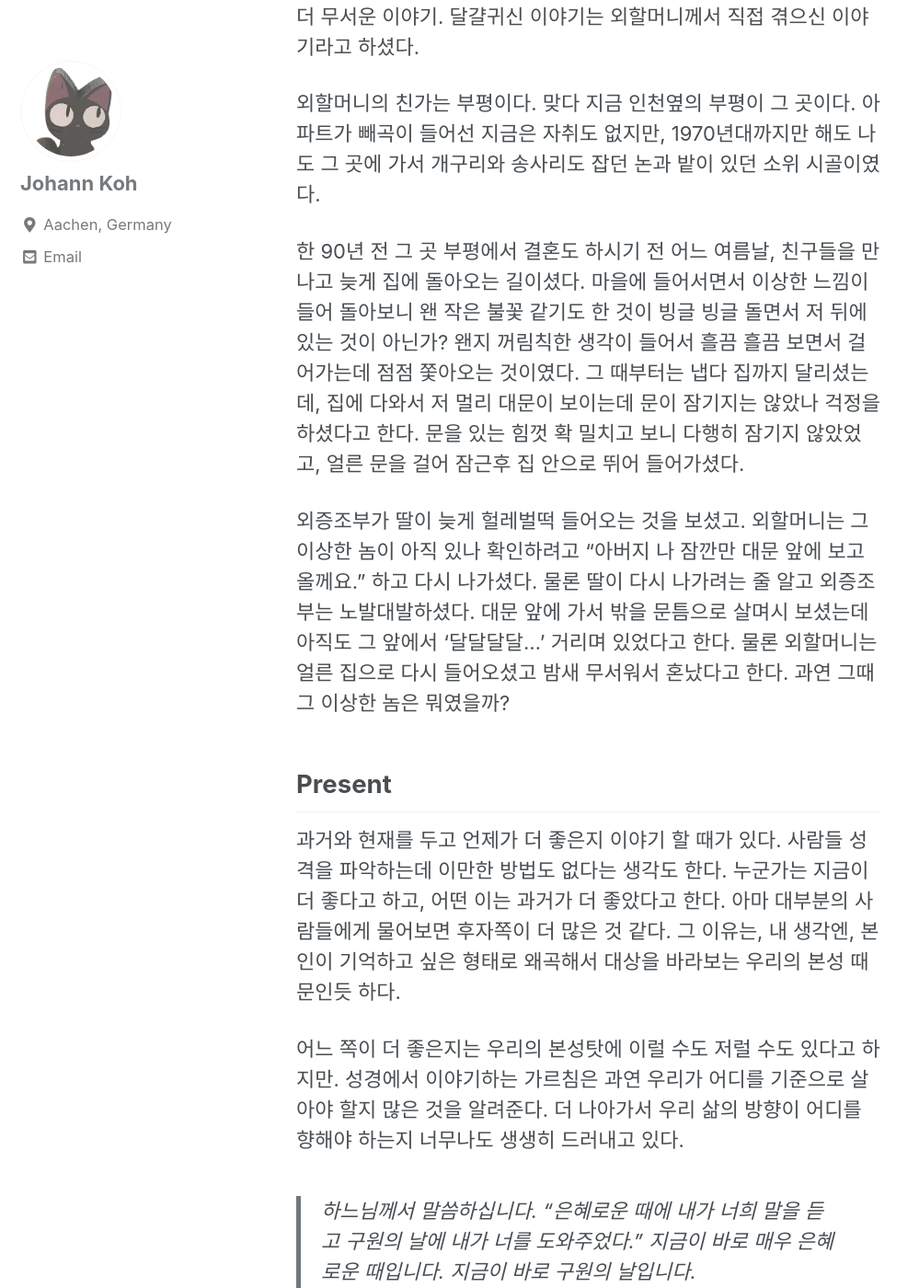
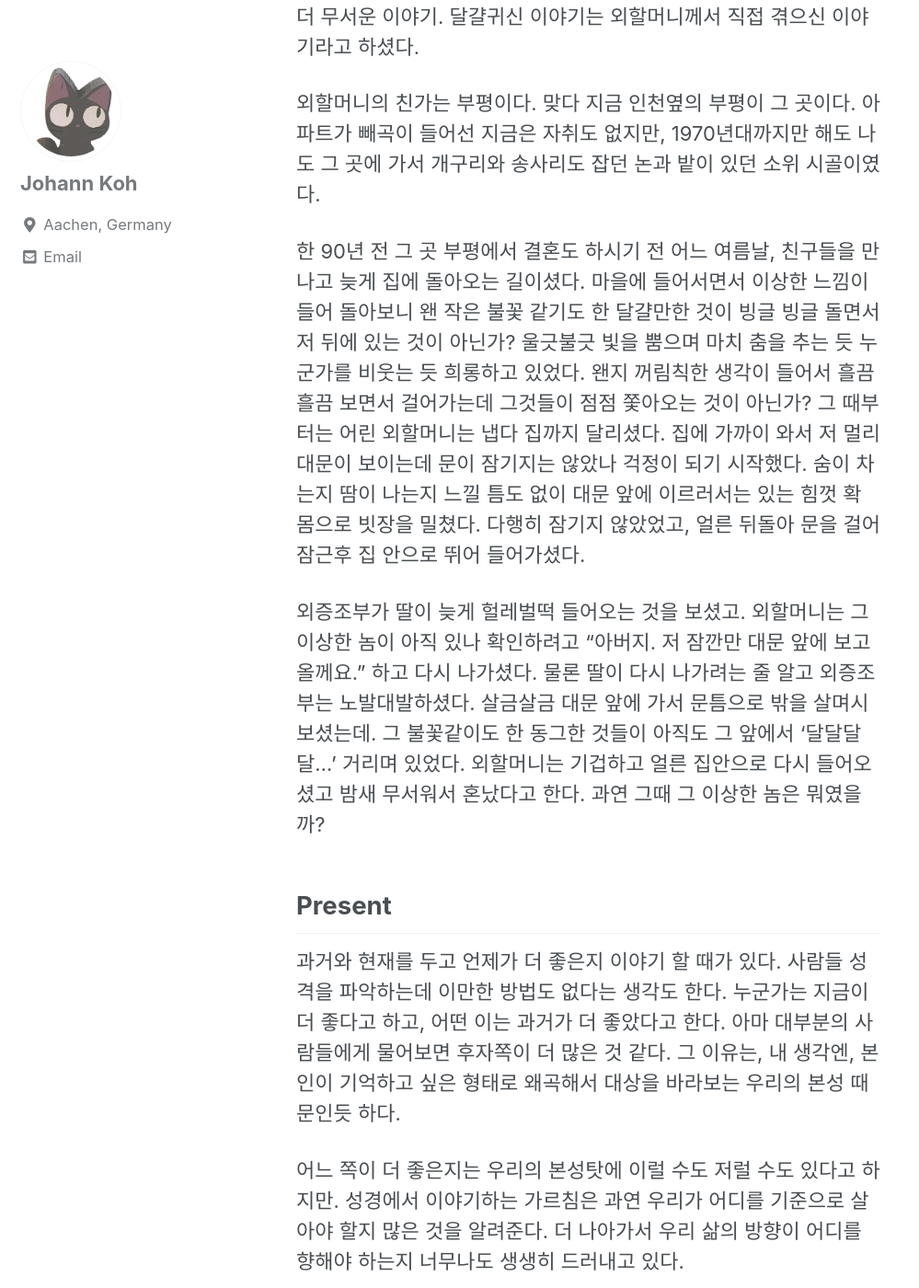
Before and after one commit to meuus/meuus.github.io, a Jekyll site: the page built from _posts/2019-05-01-present.md, in a window 1280 px wide and 1400 px high, scrolled down 2744 px. Shown: the whole window at 92% size, without its empty margins (0-999 px from the left). Built offline with Jekyll 4.4.1, drawn with Linux system fonts in a browser that asks for light colours; cached includes are drawn as plain includes.

Commit message:
modified:   _posts/2019-05-01-present.md

```diff
--- a/_posts/2019-05-01-present.md
+++ b/_posts/2019-05-01-present.md
@@ -79,16 +79,19 @@ tags:
 
 한 90년 전 그 곳 부평에서 결혼도 하시기 전 어느 여름날, 친구들을 만나고 늦게
 집에 돌아오는 길이셨다. 마을에 들어서면서 이상한 느낌이 들어 돌아보니 왠 작은 불꽃 같기도 한
-것이 빙글 빙글 돌면서 저 뒤에 있는 것이 아닌가? 왠지 꺼림칙한 생각이 들어서 흘끔 흘끔 보면서
-걸어가는데 점점 쫓아오는 것이였다. 그 때부터는 냅다 집까지 달리셨는데, 집에 다와서 저 멀리
-대문이 보이는데 문이 잠기지는 않았나 걱정을 하셨다고 한다. 문을 있는 힘껏 확 밀치고 보니
-다행히 잠기지 않았었고, 얼른 문을 걸어 잠근후 집 안으로 뛰어 들어가셨다.
+달걀만한 것이 빙글 빙글 돌면서 저 뒤에 있는 것이 아닌가? 울긋불긋 빛을 뿜으며
+마치 춤을 추는 듯 누군가를 비웃는 듯 희롱하고 있었다.
+왠지 꺼림칙한 생각이 들어서 흘끔 흘끔 보면서 걸어가는데 그것들이 점점 쫓아오는 것이 아닌가?
+그 때부터는 어린 외할머니는 냅다 집까지 달리셨다. 집에 가까이 와서 저 멀리
+대문이 보이는데 문이 잠기지는 않았나 걱정이 되기 시작했다. 숨이 차는지 땀이 나는지 느낄 틈도 없이
+대문 앞에 이르러서는 있는 힘껏 확 몸으로 빗장을 밀쳤다.
+다행히 잠기지 않았었고, 얼른 뒤돌아 문을 걸어 잠근후 집 안으로 뛰어 들어가셨다.
 
-외증조부가 딸이 늦게
-헐레벌떡 들어오는 것을 보셨고. 외할머니는 그 이상한 놈이 아직 있나 확인하려고 "아버지
-나 잠깐만 대문 앞에 보고 올께요." 하고 다시 나가셨다. 물론 딸이 다시 나가려는 줄 알고 외증조부는
-노발대발하셨다. 대문 앞에 가서 밖을 문틈으로 살며시 보셨는데 아직도 그 앞에서 '달달달달...'
-거리며 있었다고 한다. 물론 외할머니는 얼른 집으로 다시 들어오셨고 밤새 무서워서 혼났다고 한다.
+외증조부가 딸이 늦게 헐레벌떡 들어오는 것을 보셨고. 외할머니는 그 이상한 놈이 아직 있나 확인하려고
+"아버지. 저 잠깐만 대문 앞에 보고 올께요." 하고 다시 나가셨다. 물론 딸이 다시 나가려는 줄 알고
+외증조부는 노발대발하셨다. 살금살금 대문 앞에 가서 문틈으로 밖을 살며시 보셨는데. 그 불꽃같이도 한
+동그한 것들이 아직도 그 앞에서 '달달달달...' 거리며 있었다.
+외할머니는 기겁하고 얼른 집안으로 다시 들어오셨고 밤새 무서워서 혼났다고 한다.
 과연 그때 그 이상한 놈은 뭐였을까?
 
 
```
